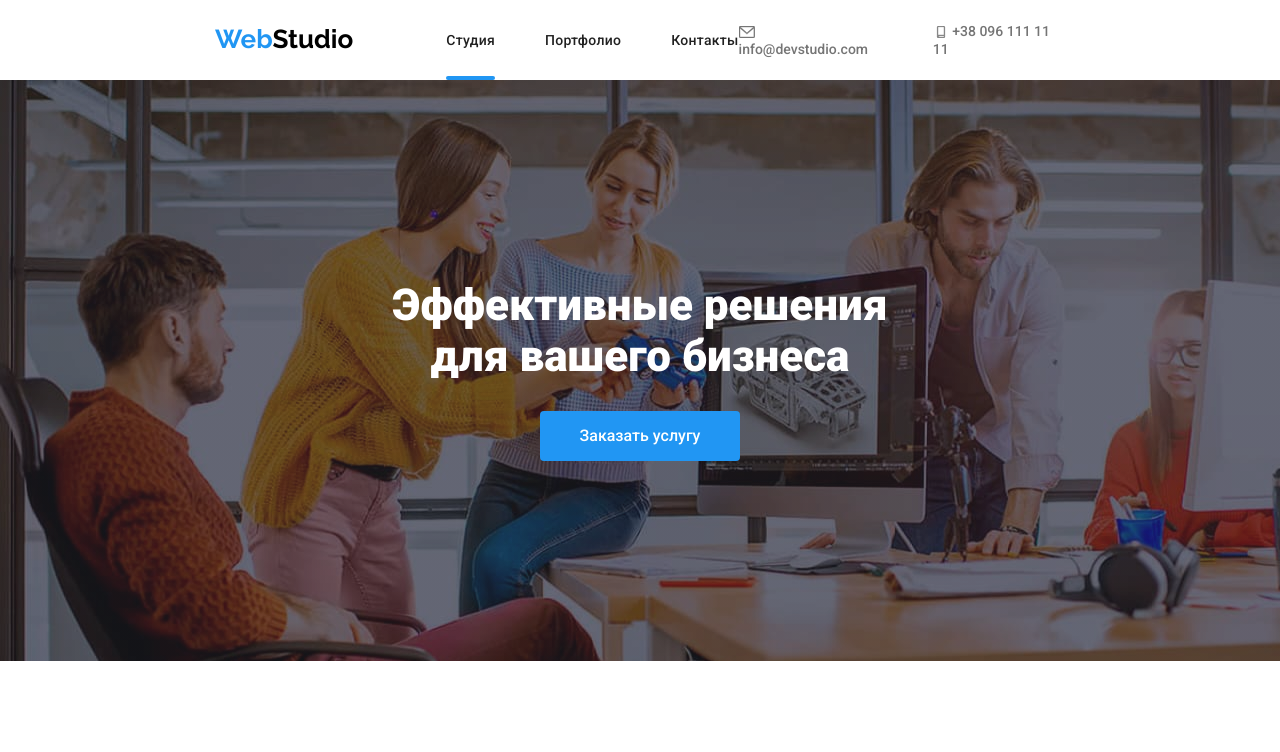
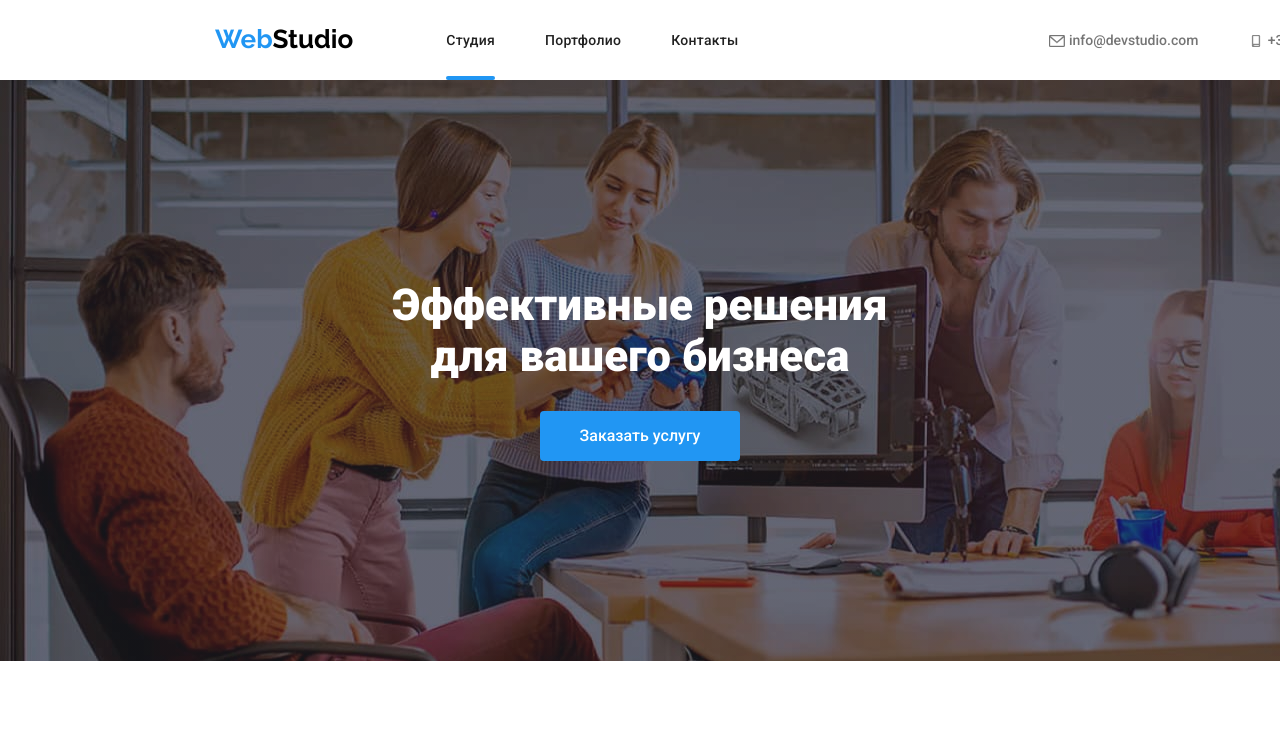
Before and after one commit to AlexPyrogov/goit-markup-hw-06, a plain HTML site: page index.html in a window 1280 px wide. Shown: the top 752 px of the page. Drawn offline with nearby package versions, Linux system fonts and the light colour scheme.

Commit message:
Update style.css

```diff
--- a/css/style.css
+++ b/css/style.css
@@ -71,7 +71,7 @@ h3 {
   padding: 0 215px;
   justify-content: space-between;
   height: 80px;
-  max-width: 1600px;
+  min-width: 1600px;
 }
 .nav{
   display: flex;
```
